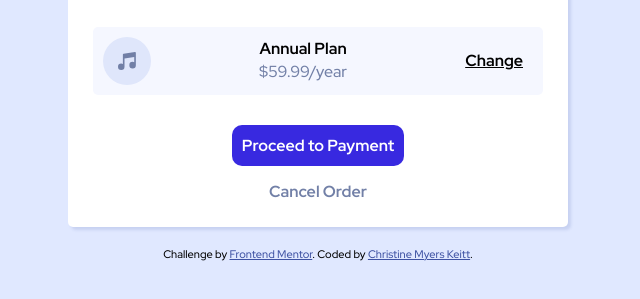
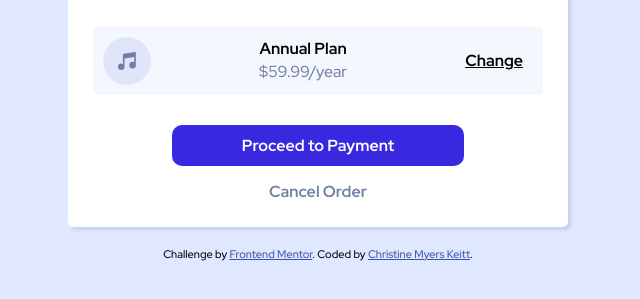
Before and after one commit to cmyerskeitt/Order-summary, a plain HTML site: page index.html in a window 1280 px wide. Shown: the part 463-762 px from the top of the page, without its empty margins (322-962 px from the left). Drawn offline with Linux system fonts and the light colour scheme.

Commit message:
add padding to primary button

```diff
--- a/styles.css
+++ b/styles.css
@@ -73,7 +73,7 @@ button {
 .btn-primary{
     background-color: var(--bright-blue);
     color: white;
-    padding: 10px;
+    padding: 10px 70px;
     margin-bottom: 10px;
 }
 
```
